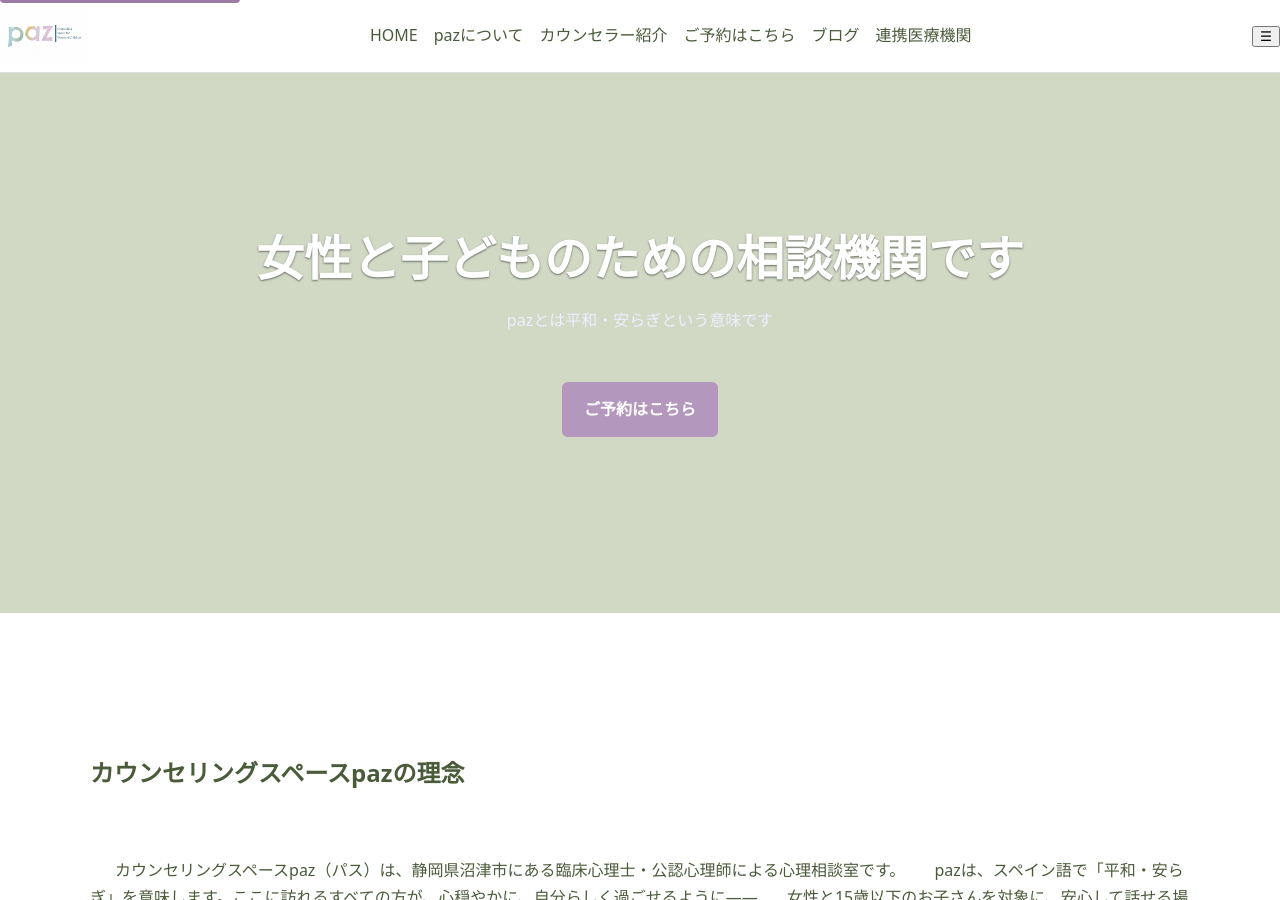
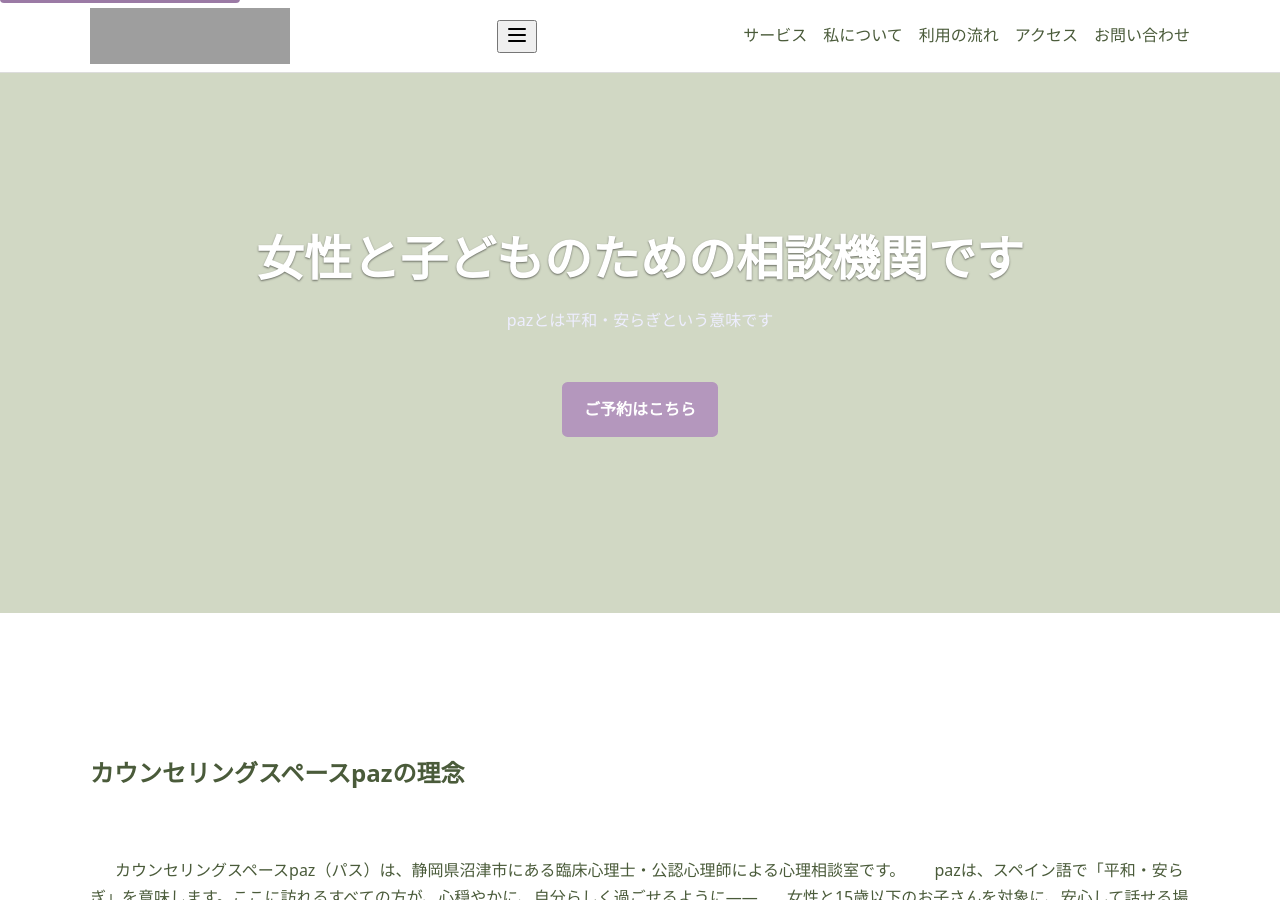
Before and after one commit to counselingspacepaz-gif/paz_HP_202511, a Jekyll site: the page built from index.html, in a window 1280 px wide and 900 px high. Built offline with Jekyll 4.4.1, drawn with Linux system fonts in a browser that asks for light colours; some web fonts are replaced; grey boxes are pictures that could not be loaded.

Commit message:
ヘッダー修正

```diff
--- a/_includes/header.html
+++ b/_includes/header.html
@@ -1,44 +1,35 @@
-<!-- ====== HEADER (Forty Template 準拠) ====== -->
-<header class="site-header" role="banner">
-  <div class="container header-inner">
-    <!-- ロゴ: site.titleをaltに適用 -->
-    <a class="site-logo" href="{{ '/' | relative_url }}">
-      <img src="{{ '/images/logo/paz-logo.png' | relative_url }}" alt="{{ site.title }}のロゴ">
-    </a>
+{% comment %}
+  サイト全体に共通のヘッダー要素。
+  JSが依存するID: #menu-toggle (トグルボタン), #main-menu (ナビゲーション)
+{% endcomment %}
+<header class="site-header">
+  <div class="wrapper header-inner">
 
-    <!-- ナビゲーション (A11y対応) -->
-    <nav id="main-menu" class="site-nav" aria-label="主なナビゲーション">
-      <ul class="menu">
-        <!-- HOME -->
-        {% comment %} トップページ判定は '/' の厳密一致を維持 {% endcomment %}
-        <li><a href="{{ '/' | relative_url }}" {% if page.url == '/' %}aria-current="page"{% endif %}>HOME</a></li>
-        <!-- pazについて -->
-        {% comment %} '/about/' を含むかで判定 {% endcomment %}
-        <li><a href="{{ '/about/' | relative_url }}" {% if page.url contains '/about/' %}aria-current="page"{% endif %}>pazについて</a></li>
-        <!-- カウンセラー紹介 -->
-        {% comment %} '/counselor/' を含むかで判定 {% endcomment %}
-        <li><a href="{{ '/counselor/' | relative_url }}" {% if page.url contains '/counselor/' %}aria-current="page"{% endif %}>カウンセラー紹介</a></li>
-        <!-- ご予約はこちら (文言統一) -->
-        {% comment %} '/booking/' を含むかで判定 {% endcomment %}
-        <li><a href="{{ '/booking/' | relative_url }}" {% if page.url contains '/booking/' %}aria-current="page"{% endif %}>ご予約はこちら</a></li>
-        <!-- ブログ -->
-        {% comment %} '/blog/' を含むかで判定 {% endcomment %}
-        <li><a href="{{ '/blog/' | relative_url }}" {% if page.url contains '/blog/' %}aria-current="page"{% endif %}>ブログ</a></li>
-        <!-- 連携医療機関 (外部リンク安全属性必須) -->
-        <li>
-          <a href="http://www.sugimen.com/" target="_blank" rel="noopener noreferrer">連携医療機関</a>
-        </li>
+    {% comment %} ロゴ: トップページへのリンク {% endcomment %}
+    <div class="site-logo">
+      <a href="{{ '/' | relative_url }}" title="{{ site.title }}のトップページへ">
+        <img src="{{ '/images/logo/paz-logo-full.png' | relative_url }}" alt="{{ site.title }}ロゴ" width="200" height="56">
+      </a>
+    </div>
+
+    {% comment %} モバイル用ナビゲーション切り替えボタン {% endcomment %}
+    <button class="menu-toggle" id="menu-toggle" aria-label="メニューを開閉">
+      <svg xmlns="http://www.w3.org/2000/svg" width="24" height="24" viewBox="0 0 24 24" fill="none" stroke="currentColor" stroke-width="2" stroke-linecap="round" stroke-linejoin="round" class="lucide lucide-menu">
+        <line x1="4" x2="20" y1="12" y2="12"></line>
+        <line x1="4" x2="20" y1="6" y2="6"></line>
+        <line x1="4" x2="20" y1="18" y2="18"></line>
+      </svg>
+    </button>
+
+    {% comment %} ナビゲーションメニュー: ID #main-menu を持つ {% endcomment %}
+    <nav class="site-nav" id="main-menu" aria-label="メインナビゲーション">
+      <ul>
+        <li><a href="{{ '/#services' | relative_url }}">サービス</a></li>
+        <li><a href="{{ '/#about' | relative_url }}">私について</a></li>
+        <li><a href="{{ '/#flow' | relative_url }}">利用の流れ</a></li>
+        <li><a href="{{ '/#access' | relative_url }}">アクセス</a></li>
+        <li><a href="{{ '/#contact' | relative_url }}">お問い合わせ</a></li>
       </ul>
     </nav>
-
-    <!-- メニュー開閉トグルボタン (A11y対応) -->
-    <button id="menu-toggle" class="menu-toggle"
-            aria-expanded="false"
-            aria-controls="main-menu"
-            aria-label="メニューを開閉">
-      <span class="visually-hidden">メニューを開閉</span>
-      ☰
-    </button>
   </div>
 </header>
-<!-- ====== /HEADER ====== -->
```
